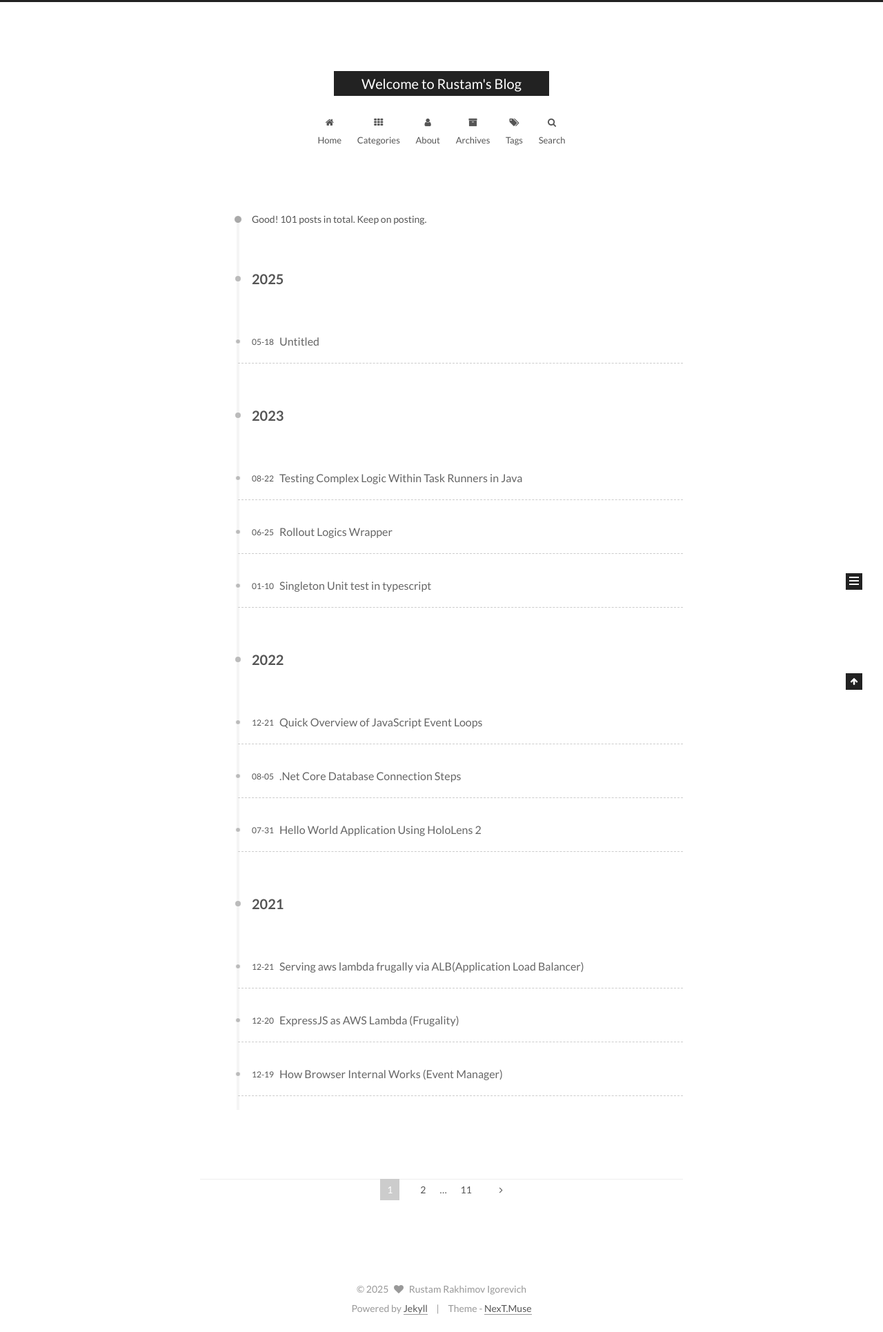
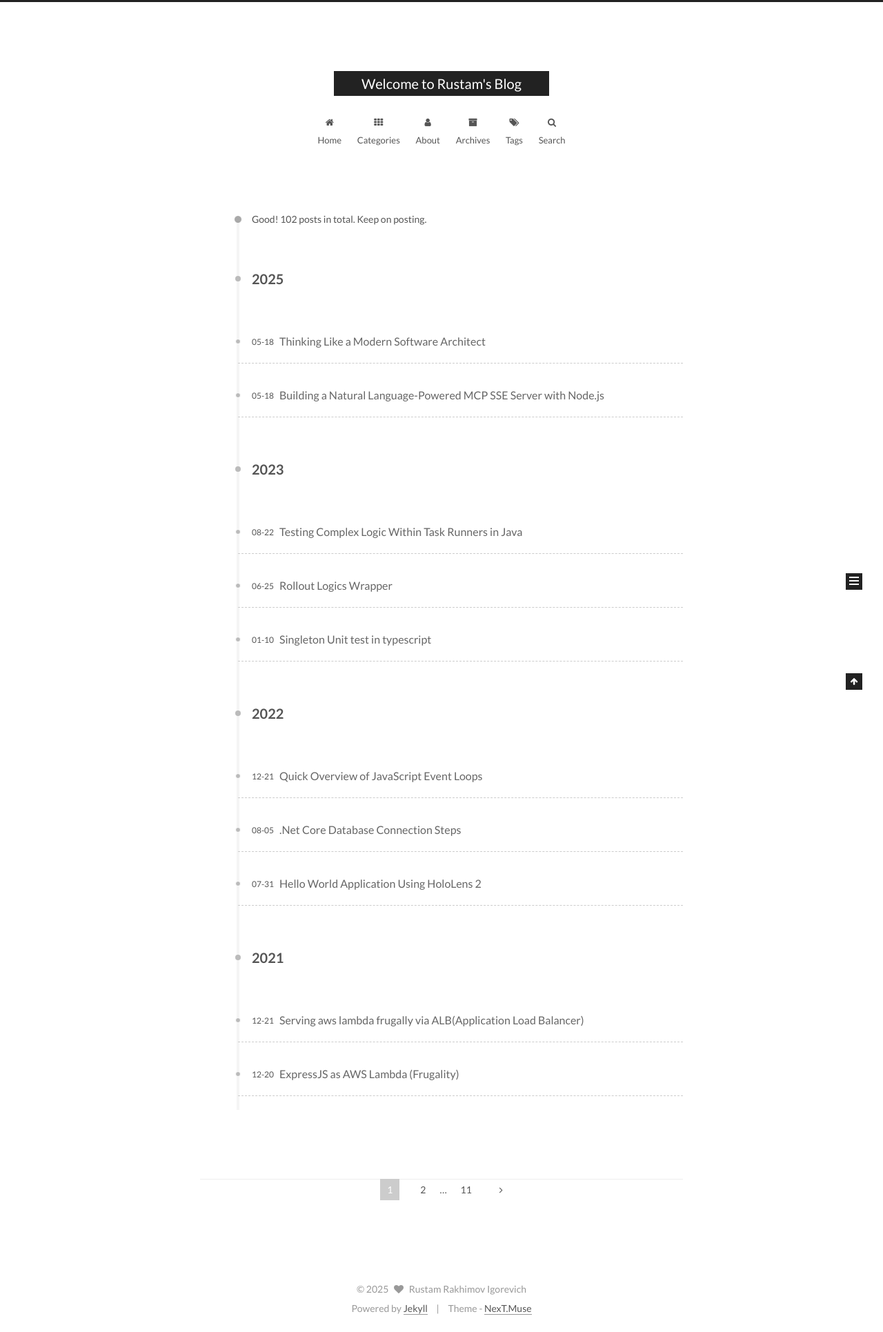
Before and after one commit to rusyasoft/rusyasoft.github.io, a Jekyll site: the page built from archives/index.html, in a window 1280 px wide. Shown: the whole page at 69% size. Built offline with Jekyll 4.4.1, drawn with Linux system fonts in a browser that asks for light colours; comment, search, counter and statistics services are not loaded; some of the changed lines change nothing that is shown.

Commit message:
mcp sse server example with nl2sql

````diff
--- /dev/null
+++ b/_posts/2025-05-18-MCP-SSE-server-for-nl2sql-example.md
@@ -0,0 +1,122 @@
+---
+title: Building a Natural Language-Powered MCP SSE Server with Node.js
+categories:
+ - llm
+tags:
+ - ai, llm, mcp, agent, ai-agent, agentic-ai, agentic
+---
+
+Recently, I built a custom MCP (Model Context Protocol) server using Node.js that supports Server-Sent Events (SSE) and an array of practical tools — including a powerful Natural Language to SQL (NL2SQL) converter. The final result was a lightweight yet extensible backend service that can be integrated with Claude Desktop, Windsurf AI, or any other MCP-compatible interface.
+
+> 📌 Full source code available on [GitHub](https://github.com/rusyasoft/mcp-sse-calculator)
+
+---
+
+## 🔧 Why I Built This
+
+I started off with some open-source examples for MCP servers (mainly focused on calculator tools), but many didn’t work out of the box. After trial and error, I landed on a minimal structure that worked and then began extending it. The most exciting addition? A tool that transforms natural language questions into executable SQL queries using Google’s Gemini API.
+
+## ⚙️ What the MCP Server Can Do
+
+Once set up, the server provides the following capabilities out of the box:
+
+* 📐 **Mathematical Expression Evaluation**: Simple calculator that evaluates expressions like `2 + 2 * 3`
+* 🔁 **Unit Conversion**: Temperature, distance, and weight conversions between common units
+* 📆 **Date Formatting**: Format dates using flexible patterns
+* 🧠 **Natural Language to SQL**: Describe what data you want, and it returns a SQL query
+
+## 🌐 Endpoints
+
+| Type | URL    | Description                                |
+| ---- | ------ | ------------------------------------------ |
+| REST | `/mcp` | Main entrypoint for MCP protocol traffic   |
+| SSE  | `/sse` | Server-Sent Events endpoint (MCP over SSE) |
+
+## 🧠 Natural Language to SQL with Gemini
+
+One of the key tools in this project is `nl-to-sql`. You describe your query in plain English, and it generates valid SQL based on pre-loaded schemas.
+
+### 🧪 Example:
+
+```javascript
+const result = await nlToSql({
+  query: "Find all employees in the IT department with salary greater than 70000"
+});
+```
+
+Under the hood:
+
+1. Server loads all table schemas from `/src/schemas/*.sql`
+2. Your query and schema info are packed into a prompt
+3. The prompt is sent to Gemini API
+4. The resulting SQL is parsed and returned
+
+### ✅ Supported Tables
+
+* `employees`
+* `departments`
+* `projects`
+* `employee_projects`
+
+This tool is especially handy for building AI interfaces that connect natural language to real data.
+
+---
+
+## 🖥️ Claude Desktop Integration
+
+You can connect this server to Claude Desktop by editing your configuration like this:
+
+```json
+{
+  "mcpServers": {
+    "RustamMCP-Server": {
+      "command": "npx",
+      "args": ["mcp-remote", "http://localhost:3000/mcp"]
+    }
+  }
+}
+```
+
+After restarting Claude, your tools (like `calculate`, `convert`, `nl-to-sql`) will show up.
+
+> ✅ Tested with Windsurf AI, which recognized and used the tools successfully
+
+---
+
+## 🛠️ Local Setup
+
+Clone the repo and run:
+
+```bash
+npm install
+cp .env.example .env
+# Add your GEMINI_API_KEY in the .env file
+npm run dev
+```
+
+Server starts on `http://localhost:3000`.
+
+---
+
+## 💡 What's Next?
+
+Some next steps or ideas:
+
+* ✅ More schemas and domain-specific NL2SQL patterns
+* 🔍 Logging and analytics of tool usage
+* 🔐 Rate limiting and authentication for hosted setups
+* 🧩 Adding custom AI model backends (e.g. Claude or local LLMs)
+
+---
+
+## 📂 Final Thoughts
+
+Building this project helped me appreciate the modularity of MCP and the power of Gemini’s generative models. What started as a calculator became an AI-powered backend for natural language interfaces.
+
+Feel free to fork the [GitHub repo](https://github.com/rusyasoft/mcp-sse-calculator), experiment with your own tools, or deploy a custom version.
+
+Stay tuned for more features and real-world integrations.
+
+---
+
+🚀 *Built with Node.js, Express, Gemini API, and the MCP SDK*
--- a/_posts/2025-05-18-Thinking-like-a-modern-softare-architect.md
+++ b/_posts/2025-05-18-Thinking-like-a-modern-softare-architect.md
@@ -1,12 +1,10 @@
 ---
-title: Beyond Code: Thinking Like a Modern Software Architect
+title: Thinking Like a Modern Software Architect
 categories:
  - architect
 tags:
  - architecture, software-design, system-design
 ---
-
-# Beyond Code: Thinking Like a Modern Software Architect
 
 In software development, writing clean code is only part of the equation. A software architect must rise above the code and think in terms of **systems, evolution, constraints, and trade-offs**. It's not just *how* something should be built—but *why*, *when*, and *to what extent*.
 
````
